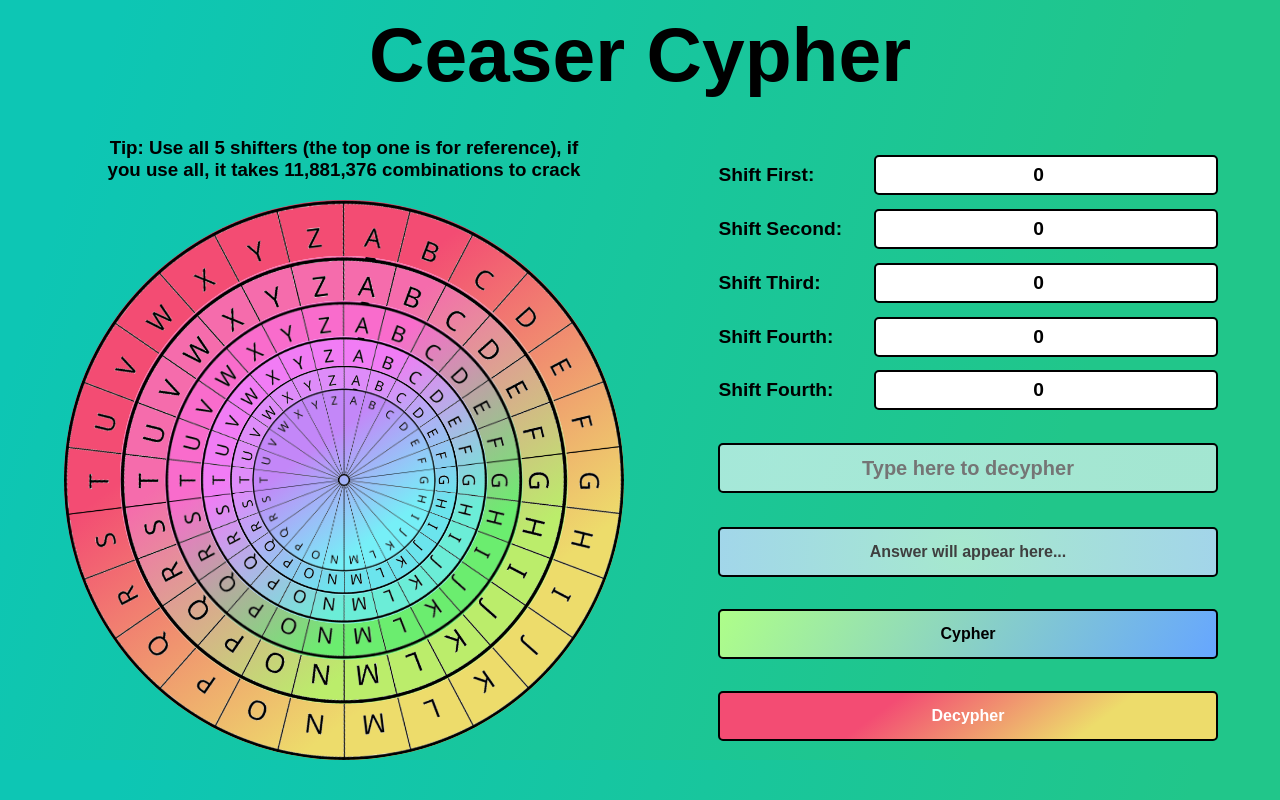
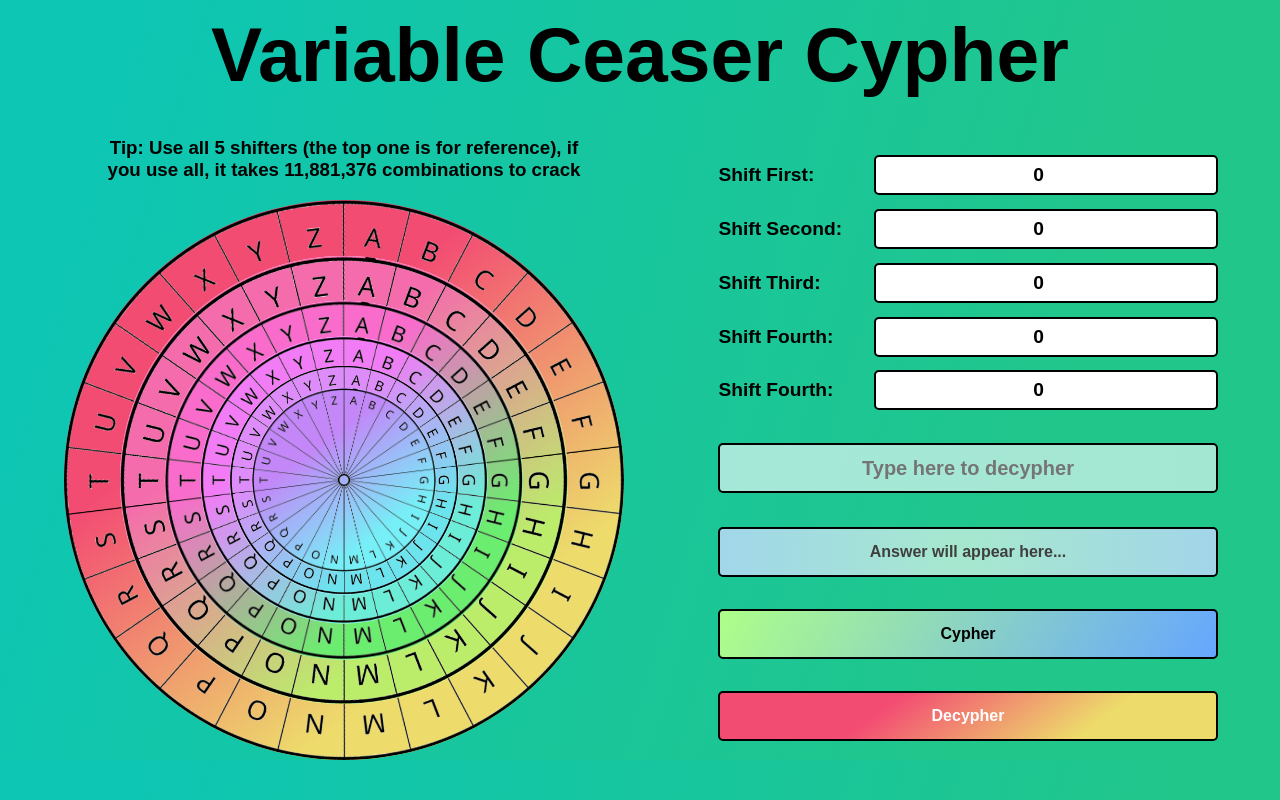
Before and after one commit to AQ-CS/Variable-Ceaser-Cypher, a plain HTML site: page index.html in a window 1280 px wide. Drawn offline with Linux system fonts and the light colour scheme; a web font is replaced by a local one.

Commit message:
Update index.html

```diff
--- a/index.html
+++ b/index.html
@@ -10,7 +10,7 @@
     <link rel="stylesheet" href="style.css" class="style">
 </head>
 <body>
-    <h1>Ceaser Cypher</h1>
+    <h1>Variable Ceaser Cypher</h1>
     <div class="container">
 
         <div class="circles">
```
